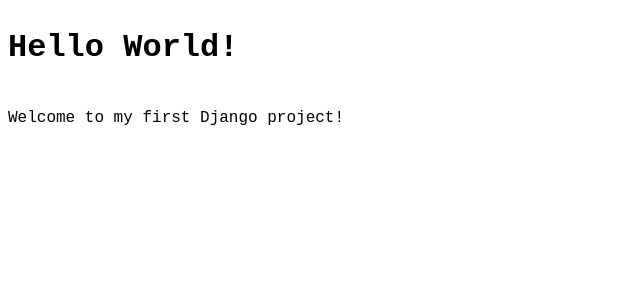
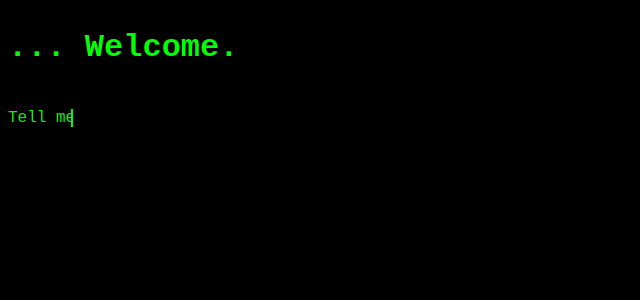
Before and after one commit to ardenBarden/ArtWebsite, a Django app: page / in a window 1280 px wide. Shown: the top 300 px of the page, without its empty margins (0-640 px from the left). Run offline with Django 5.2, Linux system fonts and the light colour scheme.

Commit message:
Got the animation how I like it

```diff
--- a/artwebsite/ardenapp/static/home.css
+++ b/artwebsite/ardenapp/static/home.css
@@ -1,24 +1,47 @@
 /* Apply a monospace font to the entire page */
 body {
     font-family: 'Courier New', Courier, monospace;
+    color: #00ff00;
+    background-color: black;
 }
 
-/* Typewriter effect for the 'Hello World!' heading */
+/* Typewriter effect for the heading */
 h1 {
     display: inline-block;
     overflow: hidden;
-    border-right: .15em solid black; /* Cursor effect */
+    border-right: .15em solid #00ff00; /* Cursor effect */
     white-space: nowrap;
-    animation: typing 3s steps(30) 1s forwards, blink 0.75s step-end infinite;
+    width: 0;
+    animation: typingh 3s steps(20) 3s forwards, blink 0.75s step-end infinite, hideCursor 0s 8s forwards;
 }
 
-/* Keyframe for typing animation */
+/* Typewriter effect for the heading */
+p {
+    display: inline-block;
+    overflow: hidden;
+    border-right: .15em solid transparent; /* Cursor effect */
+    white-space: nowrap;
+    width: 0;
+    animation: typing 3s steps(30) 1s forwards, blink2 0.75s step-end infinite;
+    animation-delay: 8s
+}
+
+/* Keyframe for typing title animation */
+@keyframes typingh {
+    from {
+        width: 0;
+    }
+    to {
+        width: 20%;
+    }
+}
+/* Keyframe for typing body animation */
 @keyframes typing {
     from {
         width: 0;
     }
     to {
-        width: 25%;
+        width: 30%;
     }
 }
 
@@ -28,3 +51,16 @@
         border-color: transparent;
     }
 }
+
+/* Keyframe for cursor blinking */
+@keyframes blink2 {
+    50% {
+        border-color: #00ff00;
+    }
+}
+
+@keyframes hideCursor {
+    100% {
+        border-color: transparent; /* Hides the cursor after typing */
+    }
+}
--- a/artwebsite/ardenapp/templates/ardenapp/home.html
+++ b/artwebsite/ardenapp/templates/ardenapp/home.html
@@ -8,8 +8,9 @@
 </head>
 <body>
 
-<h1>Hello World!</h1>
-<p>Welcome to my first Django project!</p>
+<h1>... Welcome.</h1>
+<br>
+<p>Tell me your name, weary traveler...</p>
 
 </body>
 </html>
```
